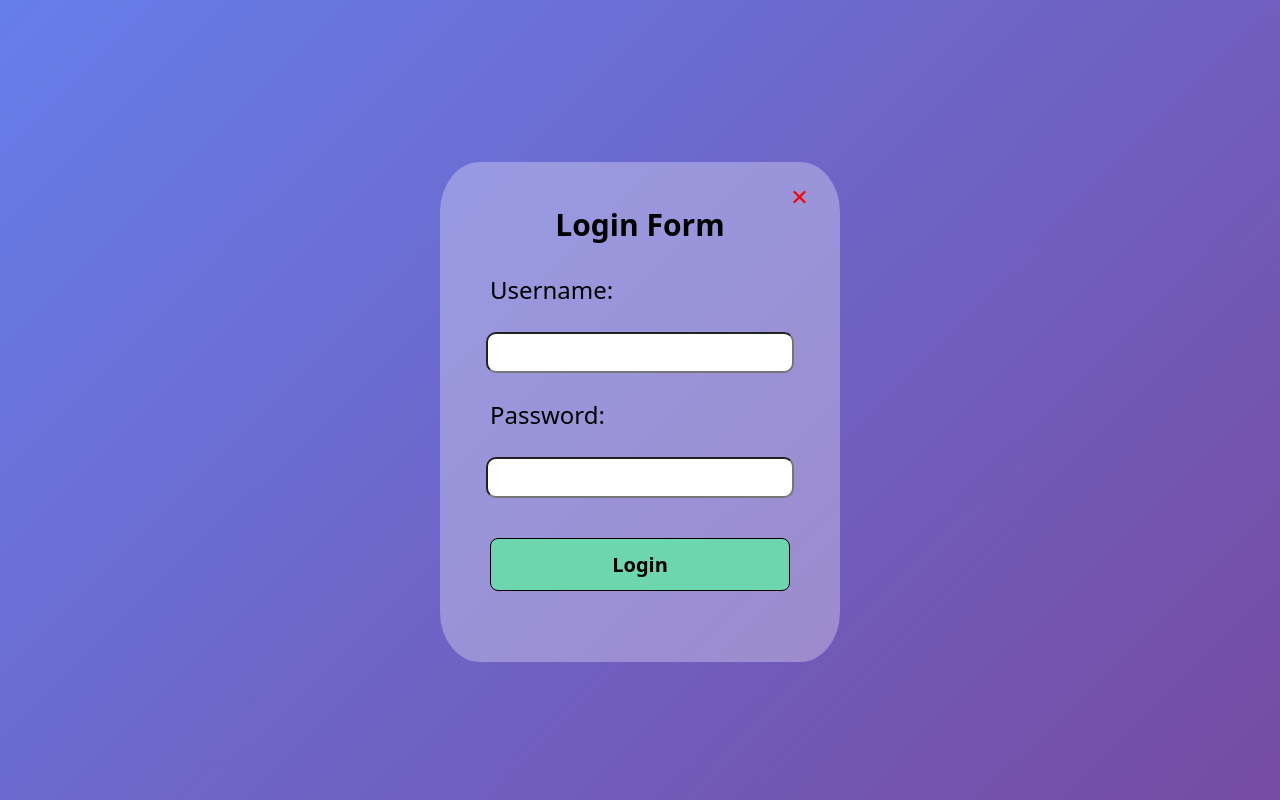
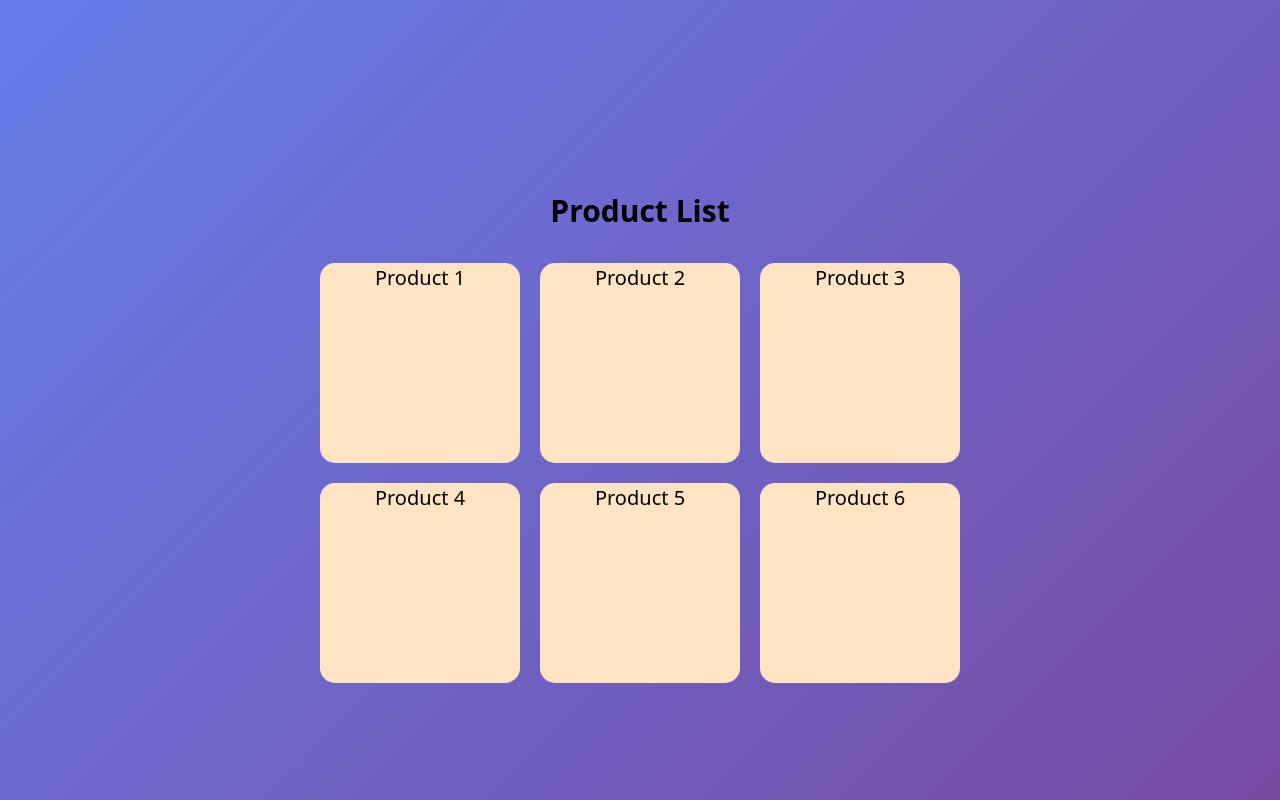
Before and after one commit to dotuanlt/PTGDUD_23717161_DoMinhTuan, a React (Vite) app in the folder Tuan2/React_JS/: page / in a window 1280 px wide. Built offline with nearby package versions, Linux system fonts and the light colour scheme.

Commit message:
Tuan 2 React Bai 5

```diff
--- a/Tuan2/React_JS/src/App.jsx
+++ b/Tuan2/React_JS/src/App.jsx
@@ -3,6 +3,7 @@ import './App.css'
 import Alert from './component/Alert'
 import { useState } from 'react'
 import LoginForm from './component/LoginForm'
+import Responsive from './component/Responsive'
 
 function App() {
   const [bgColor, setBgColor] = useState('#4d83d2')
@@ -23,8 +24,10 @@ function App() {
     // </div>
 
     //Bài 4:
-    <LoginForm></LoginForm>
+    // <LoginForm></LoginForm>
 
+    //Bài 5:
+    <Responsive></Responsive>
   )
 
 }
--- /dev/null
+++ b/Tuan2/React_JS/src/component/Responsive.css
@@ -0,0 +1,32 @@
+h2 {
+    text-align: center;
+    margin: 30px;
+}
+
+.product-list {
+    display: grid;
+    grid-template-columns: repeat(3, 1fr);
+    gap: 20px;
+}
+
+.product {
+    background-color: bisque;
+    width: 200px;
+    height: 200px;
+    text-align: center;
+    border-radius: 15px;
+    font-size: 20px;
+    color: #000;
+}
+
+@media (max-width: 768px) {
+    .product-list {
+        grid-template-columns: repeat(2, 1fr);
+    }
+}
+
+@media (max-width: 480px){
+    .product-list {
+        grid-template-columns: repeat(1, 1fr);
+    }
+}
--- /dev/null
+++ b/Tuan2/React_JS/src/component/Responsive.jsx
@@ -0,0 +1,21 @@
+import React from 'react'
+import './Responsive.css'
+
+function Responsive() {
+  return (
+    <>
+        <h2>Product List</h2>
+
+        <div className='product-list'>
+            <div className="product">Product 1</div>
+            <div className="product">Product 2</div>
+            <div className="product">Product 3</div>
+            <div className="product">Product 4</div>
+            <div className="product">Product 5</div>
+            <div className="product">Product 6</div>
+        </div>
+    </>
+  )
+}
+
+export default Responsive
```
